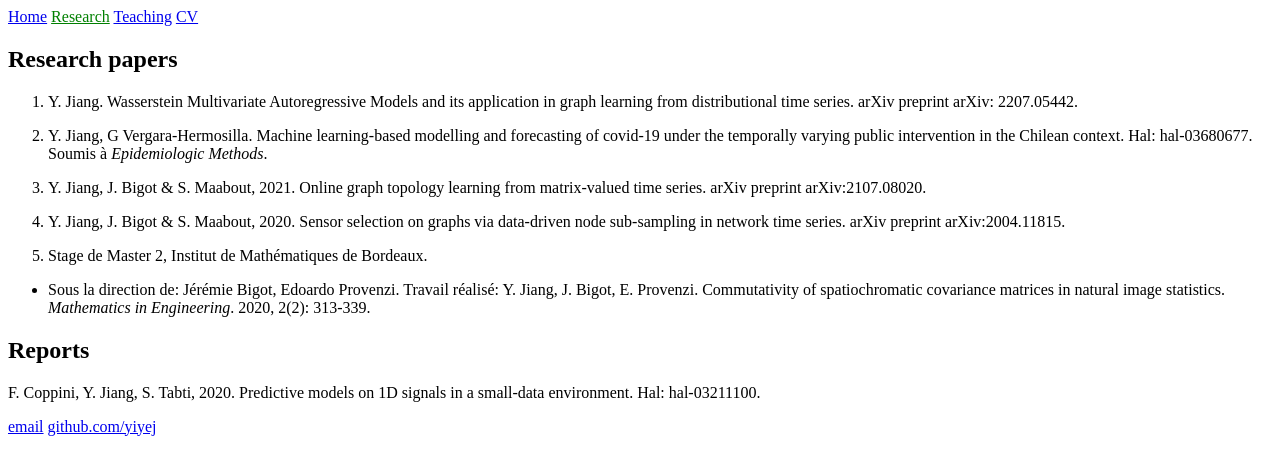
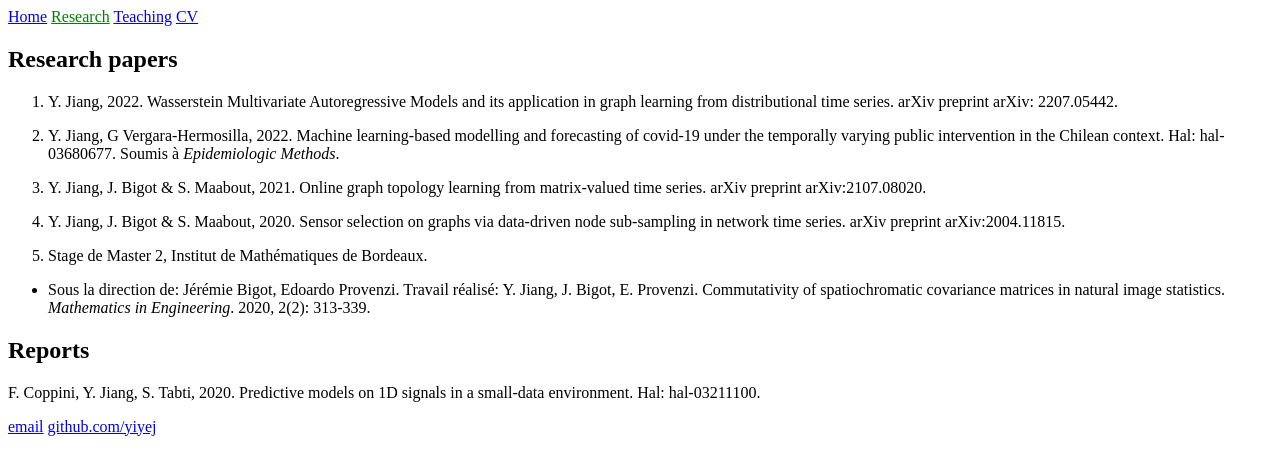
Before and after one commit to yiyej/yiyej.github.io, a Jekyll site: the page built from research.md, in a window 1280 px wide. Shown: the top 475 px of the page. Built offline with Jekyll 4.4.1, drawn with Linux system fonts in a browser that asks for light colours.

Commit message:
Update research.md

```diff
--- a/research.md
+++ b/research.md
@@ -5,9 +5,9 @@ title: Reasearch
 
 ## Research papers
 
-1. Y. Jiang. Wasserstein Multivariate Autoregressive Models and its application in graph learning from distributional time series. arXiv preprint arXiv: 2207.05442.
+1. Y. Jiang, 2022. Wasserstein Multivariate Autoregressive Models and its application in graph learning from distributional time series. arXiv preprint arXiv: 2207.05442.
 
-2. Y. Jiang, G Vergara-Hermosilla. Machine learning-based modelling and forecasting of covid-19 under the temporally varying public intervention in the Chilean context. Hal: hal-03680677. Soumis à *Epidemiologic Methods*.
+2. Y. Jiang, G Vergara-Hermosilla, 2022. Machine learning-based modelling and forecasting of covid-19 under the temporally varying public intervention in the Chilean context. Hal: hal-03680677. Soumis à *Epidemiologic Methods*.
 
 3. Y. Jiang, J. Bigot & S. Maabout, 2021. Online graph topology learning from matrix-valued time series. arXiv preprint arXiv:2107.08020.
 
```
